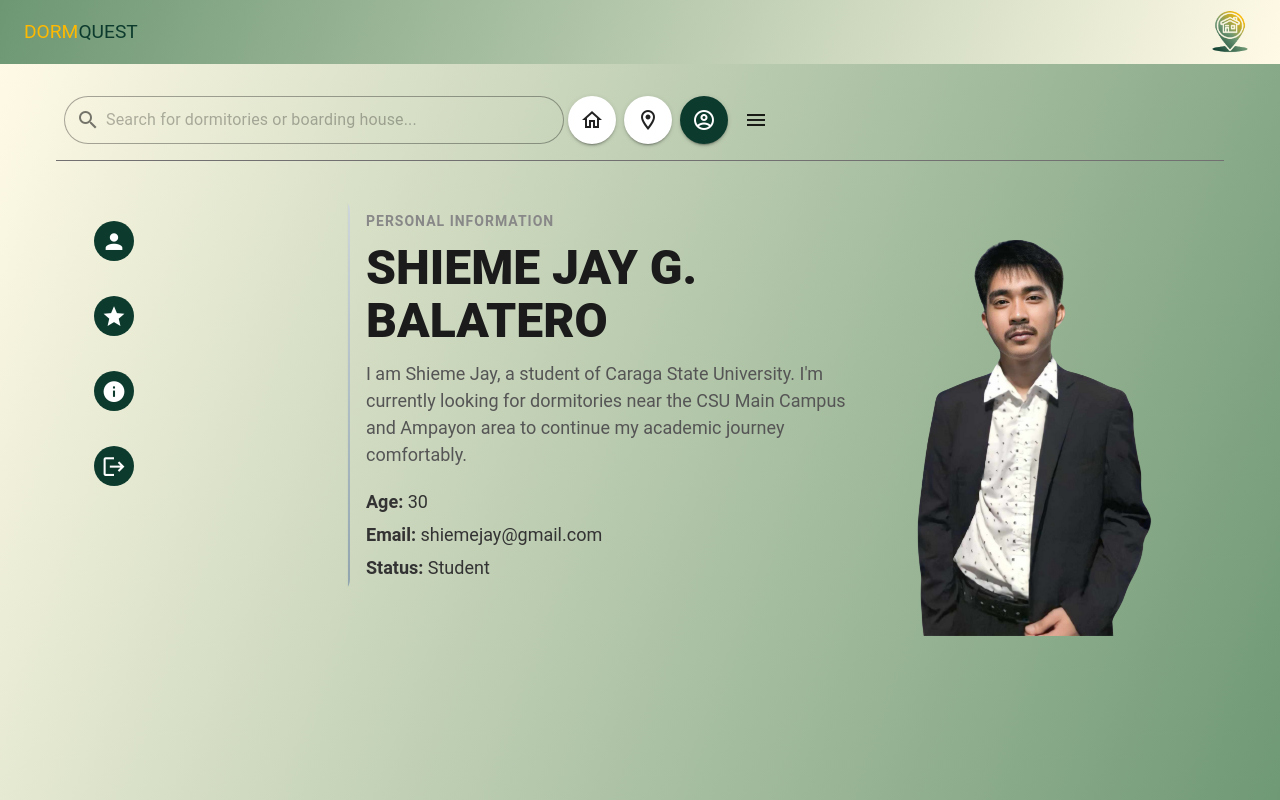
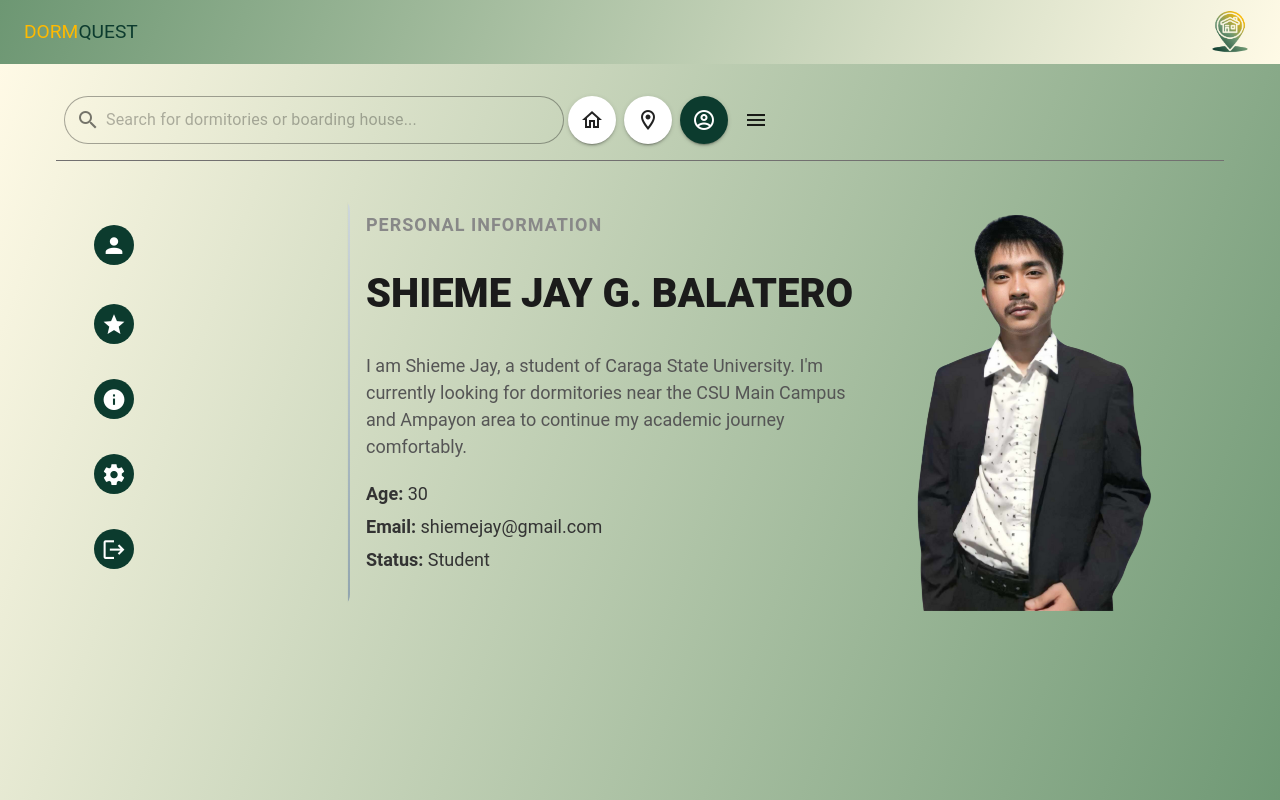
Before and after one commit to shiemejaybalatero/web-dormquest, a Vue app: page /profile in a window 1280 px wide. Built offline with nearby package versions, Linux system fonts and the light colour scheme.

Commit message:
fix: sidebar

```diff
--- a/src/views/auth/ProfileView.vue
+++ b/src/views/auth/ProfileView.vue
@@ -19,7 +19,6 @@ const setActiveItem = (item) => {
     <template #content>
       <v-container class="main-container" fluid>
         <v-row no-gutters>
-          <!-- Sidebar -->
           <v-col cols="12" md="3" class="sidebar-col">
             <v-list dense nav class="sidebar pa-4">
               <router-link to="/profile" class="text-decoration-none" style="color: inherit">
@@ -31,6 +30,8 @@ const setActiveItem = (item) => {
                   <div class="d-flex align-center pl-2">
                     <v-icon class="mr-2 icon">mdi-account</v-icon>
                     <span class="icon-name">Personal Information</span>
+                    <br />
+                    <br />
                   </div>
                 </v-list-item>
               </router-link>
@@ -61,6 +62,19 @@ const setActiveItem = (item) => {
                 </v-list-item>
               </router-link>
 
+              <router-link to="/settings" class="text-decoration-none" style="color: inherit">
+                <v-list-item
+                  class="icon-container"
+                  :class="{ 'active-icon': activeItem === '/settings' }"
+                  @click="setActiveItem('/settings')"
+                >
+                  <div class="d-flex align-center pl-2">
+                    <v-icon class="mr-2 icon">mdi-cog</v-icon>
+                    <span class="icon-name">Account Settings</span>
+                  </div>
+                </v-list-item>
+              </router-link>
+
               <router-link to="/" class="text-decoration-none" style="color: inherit">
                 <v-list-item
                   class="icon-container"
@@ -76,15 +90,16 @@ const setActiveItem = (item) => {
             </v-list>
           </v-col>
 
-          <!-- Profile Section -->
           <v-col cols="12" md="9">
             <v-container class="profile-container" fluid>
               <v-row align="start" justify="space-between" class="profile-top" no-gutters>
-                <!-- Left Personal Info -->
                 <v-col cols="12" md="7" class="d-flex flex-column justify-start">
                   <div>
                     <p class="section-title">Personal Information</p>
+                    <br />
+
                     <h1 class="name">{{ name }}</h1>
+                    <br />
 
                     <p class="bio">
                       I am Shieme Jay, a student of Caraga State University. I'm currently looking
@@ -100,7 +115,6 @@ const setActiveItem = (item) => {
                   </div>
                 </v-col>
 
-                <!-- Right Profile Image -->
                 <v-col cols="12" md="5" class="d-flex align-start justify-center">
                   <div class="image-wrapper">
                     <img src="/user1.png" alt="Profile Image" class="profile-img" />
@@ -116,7 +130,6 @@ const setActiveItem = (item) => {
 </template>
 
 <style scoped>
-/* Lock layout */
 html,
 body {
   overflow-x: hidden;
@@ -127,7 +140,6 @@ body {
   overflow-x: hidden;
 }
 
-/* Sidebar */
 .sidebar-col {
   position: sticky;
   top: 80px;
@@ -212,7 +224,6 @@ body {
   border-color: #ffba00;
 }
 
-/* Profile Section */
 .profile-container {
   overflow-x: hidden;
   max-width: 100%;
@@ -224,7 +235,7 @@ body {
 }
 
 .section-title {
-  font-size: 14px;
+  font-size: 18px;
   font-weight: 600;
   color: #888;
   margin-bottom: 10px;
@@ -233,7 +244,7 @@ body {
 }
 
 .name {
-  font-size: 48px;
+  font-size: 40px;
   font-weight: 900;
   line-height: 1.1;
   margin-bottom: 12px;
@@ -264,20 +275,17 @@ body {
 }
 
 .image-wrapper {
-  margin-top: -50px;
+  margin-top: -75px;
   text-align: center;
 }
 
-/* RESPONSIVE */
 @media (max-width: 1264px) {
   .profile-img {
     height: 400px;
   }
-
   .name {
     font-size: 36px;
   }
-
   .bio,
   .info-section {
     font-size: 16px;
@@ -289,23 +297,19 @@ body {
     position: relative;
     top: 0;
   }
-
   .sidebar {
     flex-direction: column;
     align-items: center;
     padding: 10px 0;
   }
-
   .sidebar::after {
     display: none;
   }
-
   .icon-container {
     width: 100%;
     justify-content: center;
     margin-bottom: 10px;
   }
-
   .icon-name {
     opacity: 1;
     color: #0c3b2e;
@@ -313,27 +317,22 @@ body {
     font-weight: 600;
     font-size: 14px;
   }
-
   .icon {
     font-size: 22px;
     padding: 16px;
   }
-
   .profile-top {
     flex-direction: column;
     align-items: center;
     text-align: center;
   }
-
   .name {
     font-size: 32px;
   }
-
   .profile-img {
     height: 300px;
     margin-top: 20px;
   }
-
   .image-wrapper {
     margin-top: 0;
   }
@@ -344,24 +343,19 @@ body {
     font-size: 20px;
     padding: 12px;
   }
-
   .icon-name {
     font-size: 12px;
   }
-
   .profile-img {
     height: 250px;
   }
-
   .name {
     font-size: 28px;
   }
-
   .bio,
   .info-section {
     font-size: 14px;
   }
-
   .info-section p {
     margin: 4px 0;
   }
```
